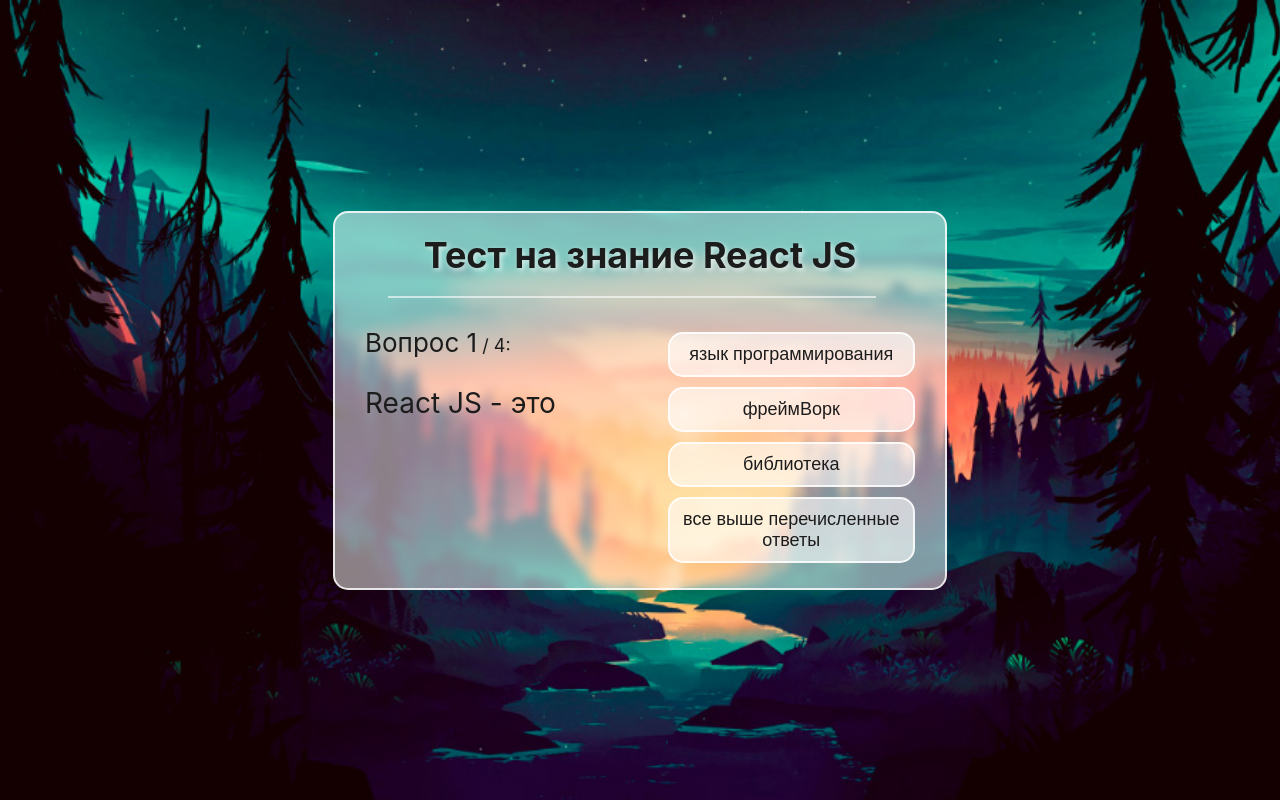
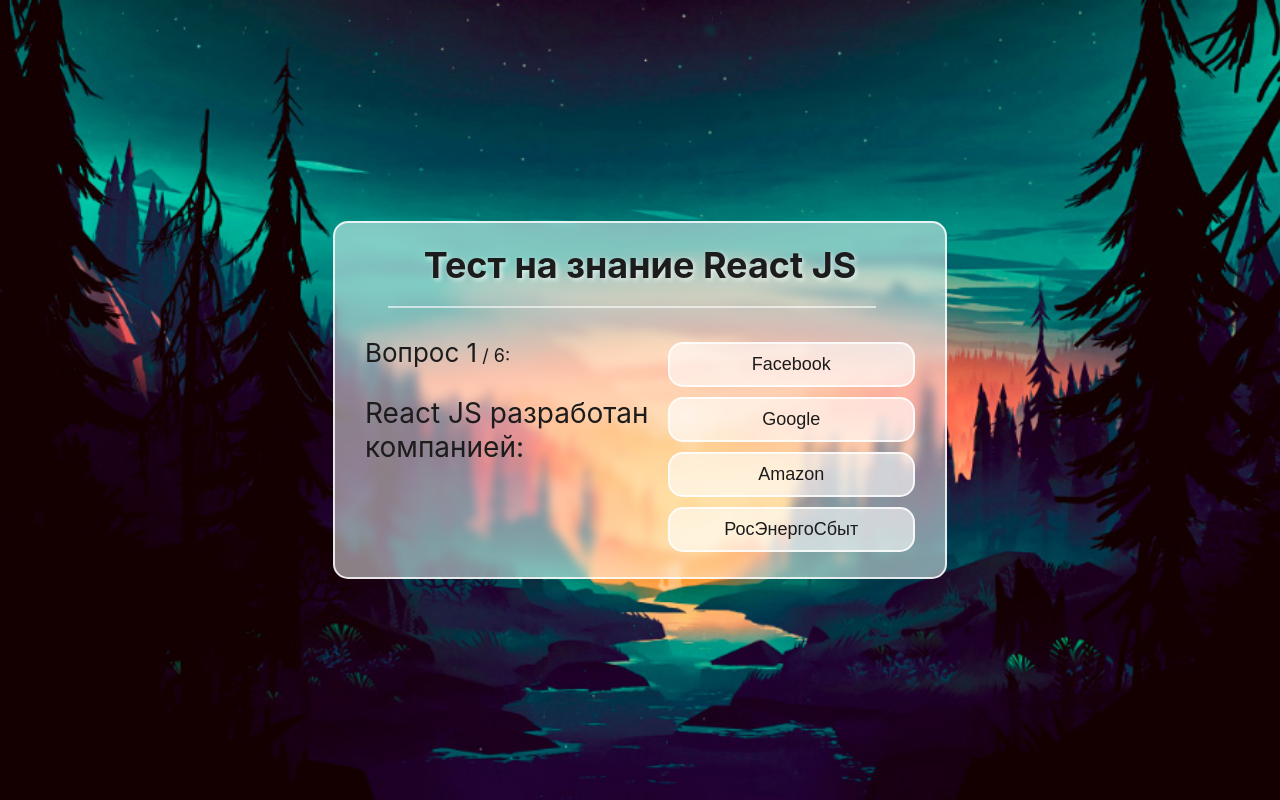
Before and after one commit to AndreyKhailov/quiz-react, a React (Create React App) app: page / in a window 1280 px wide. Built offline with nearby package versions, Linux system fonts and the light colour scheme.

Commit message:
[questionBase.js]: Изменена база данных актуальными вопросами

```diff
--- a/src/questionsBase.js
+++ b/src/questionsBase.js
@@ -1,38 +1,56 @@
 export const questionsBase = [
+    {
+        questionText: 'React JS разработан компанией:',
+        answersOption: [
+            { answerText: 'Facebook', isCorrect: true },
+            { answerText: 'Google', isCorrect: false },
+            { answerText: 'Amazon', isCorrect: false },
+            { answerText: 'РосЭнергоСбыт', isCorrect: false }
+        ],
+    },
     {
         questionText: 'React JS - это',
         answersOption: [
-            { answerText: 'язык программирования', isCorrect: false },
-            { answerText: 'фреймВорк', isCorrect: true },
-            { answerText: 'библиотека', isCorrect: false },
-            { answerText: 'все выше перечисленные ответы', isCorrect: false }
+            { answerText: 'Язык программирования', isCorrect: false },
+            { answerText: 'ФреймВорк', isCorrect: false },
+            { answerText: 'Библиотека', isCorrect: true },
+            { answerText: 'Все ответы правильны', isCorrect: false }
         ],
     },
     {
-        questionText: 'javaScript - это',
+        questionText: 'Какую часть шаблона проектирования MVC реализует React?',
         answersOption: [
-            { answerText: 'язык программирования', isCorrect: true },
-            { answerText: 'фреймВорк', isCorrect: false },
-            { answerText: 'библиотека', isCorrect: false },
-            { answerText: 'все выше перечисленные ответы', isCorrect: false }
+            { answerText: 'Полноценную MVC', isCorrect: false },
+            { answerText: '"Model" часть', isCorrect: false },
+            { answerText: '"Controller" часть', isCorrect: false },
+            { answerText: '"View" часть', isCorrect: true }
         ],
     },
     {
-        questionText: '2 React JS - это',
+        questionText: 'Что используется в React для рендеринга HTML?',
         answersOption: [
-            { answerText: 'язык программирования', isCorrect: false },
-            { answerText: 'фреймВорк', isCorrect: true },
-            { answerText: 'библиотека', isCorrect: false },
-            { answerText: 'все выше перечисленные ответы', isCorrect: false }
+            { answerText: 'HBS', isCorrect: false },
+            { answerText: 'JSX', isCorrect: true },
+            { answerText: 'EJS', isCorrect: false },
+            { answerText: 'NASA', isCorrect: false }
         ],
     },
     {
-        questionText: '2 javaScript - это',
+        questionText: 'Всё view перерисовывает React при изминении props или состояния?',
         answersOption: [
-            { answerText: 'язык программирования', isCorrect: true },
-            { answerText: 'фреймВорк', isCorrect: false },
-            { answerText: 'библиотека', isCorrect: false },
-            { answerText: 'все выше перечисленные ответы', isCorrect: false }
+            { answerText: 'Да', isCorrect: true },
+            { answerText: 'Нет', isCorrect: false },
+            { answerText: 'И да, и нет', isCorrect: false },
+            { answerText: 'Не знаю', isCorrect: false }
+        ],
+    },
+    {
+        questionText: 'Какой атрибут обязателен при рендеринге компонентов списка?',
+        answersOption: [
+            { answerText: 'index', isCorrect: false },
+            { answerText: 'data-index', isCorrect: false },
+            { answerText: 'id', isCorrect: false },
+            { answerText: 'key', isCorrect: true },
         ],
     },
 ]
```
